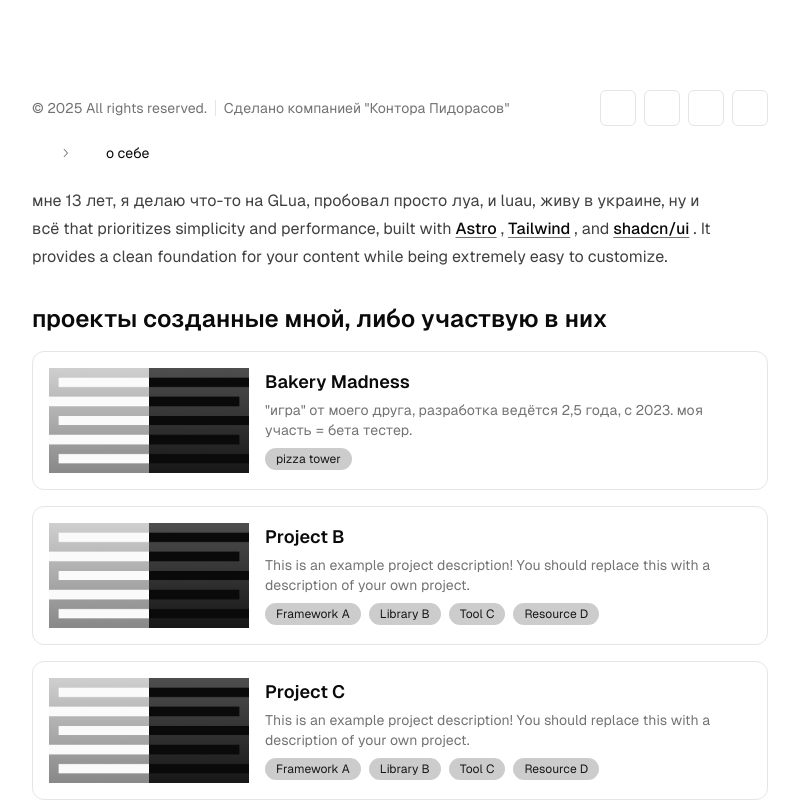
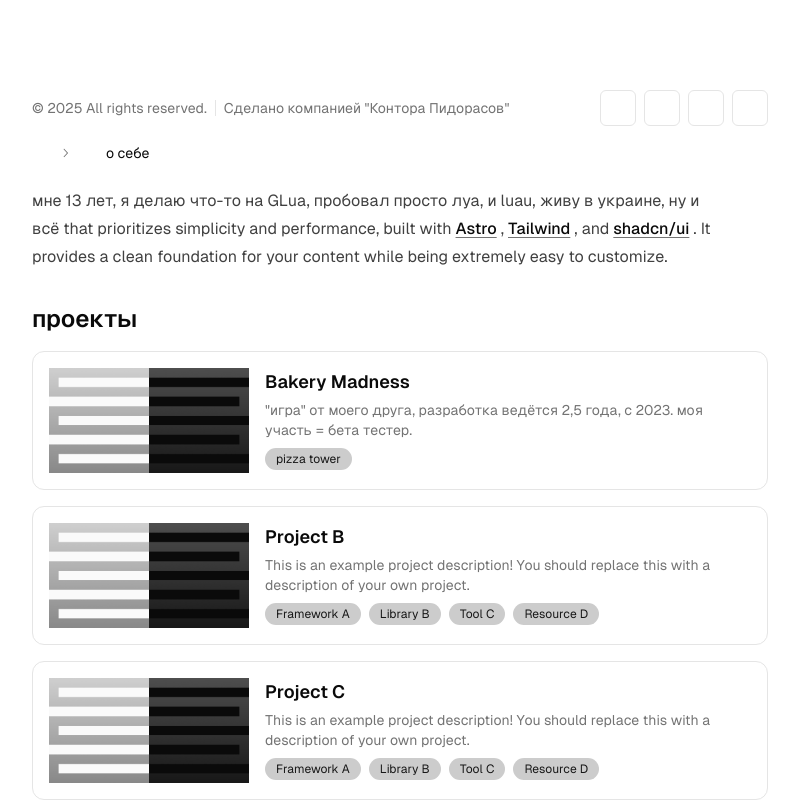
Before and after one commit to 1dexx1/site2, an Astro site: page /about in a window 1280 px wide. Shown: the part 658-1458 px from the top of the page, without its empty margins (240-1039 px from the left). Built offline with nearby package versions, Linux system fonts and the light colour scheme; Astro itself is replaced by a stand-in of ours; some icons are missing.

Commit message:
modified:   src/pages/about.astro

```diff
--- a/src/pages/about.astro
+++ b/src/pages/about.astro
@@ -39,7 +39,7 @@
           </p>
         </div>
 
-        <h2 class="mb-4 text-2xl font-semibold">проекты созданные мной, либо участвую в них</h2>
+        <h2 class="mb-4 text-2xl font-semibold">проекты</h2>
         <div class="flex flex-col gap-4">
           {projects.map((project) => <ProjectCard project={project} />)}
         </div>
```
